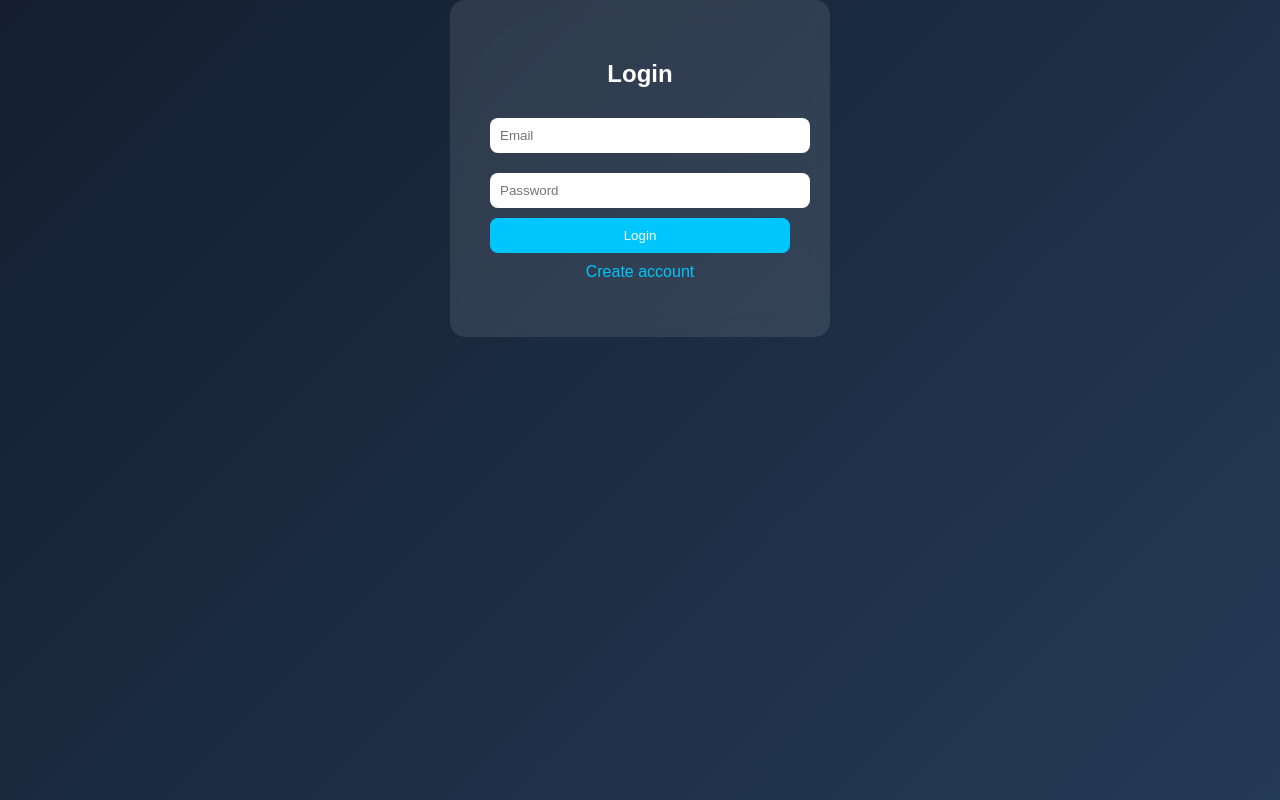
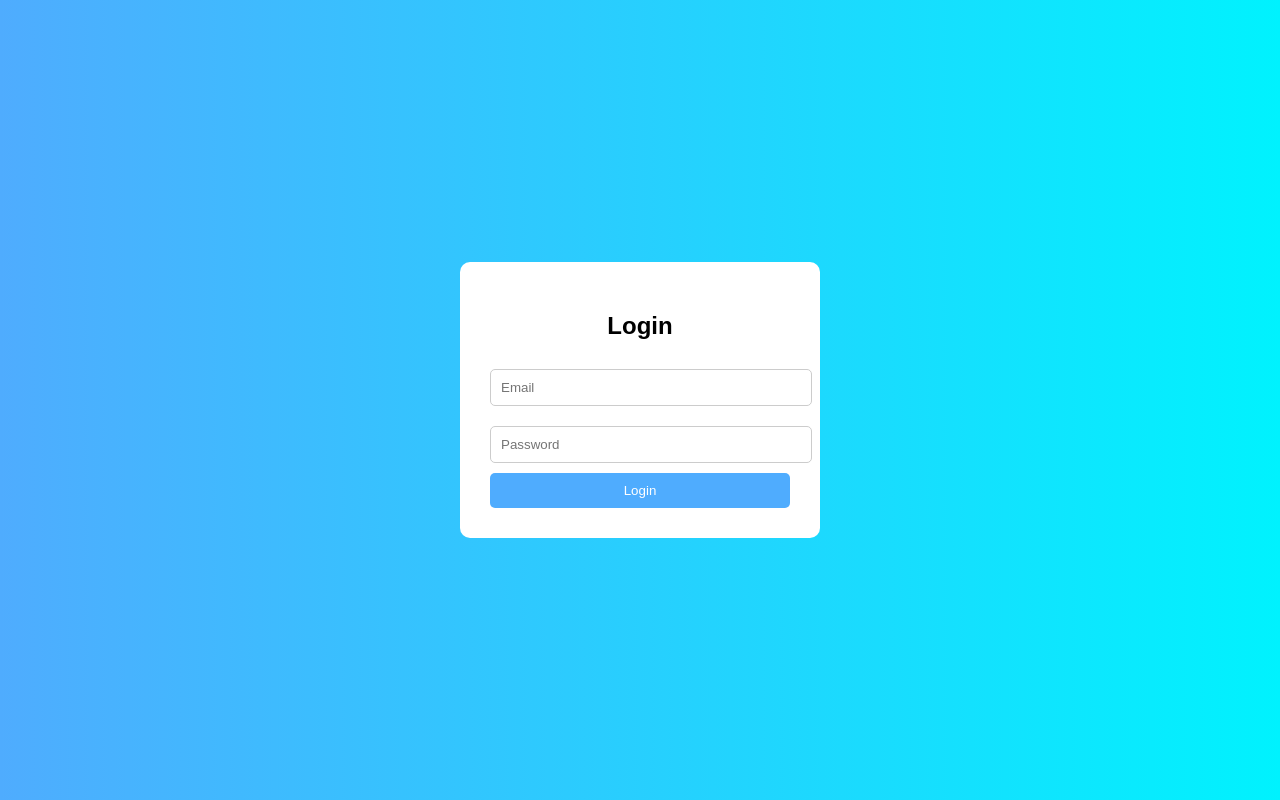
Before and after one commit to MARIAHUSSAIN123/auth-frontend1, a React (Vite) app: page / in a window 1280 px wide. Built offline with nearby package versions, Linux system fonts and the light colour scheme.

Commit message:
Update frontend files

```diff
--- a/src/App.css
+++ b/src/App.css
@@ -1,51 +1,42 @@
 body {
   margin: 0;
-  font-family: Arial;
-  background: linear-gradient(135deg, #141e30, #243b55);
-  height: 100vh;
+  font-family: Arial, sans-serif;
+  background: linear-gradient(to right, #4facfe, #00f2fe);
 }
 
 .container {
   display: flex;
   justify-content: center;
   align-items: center;
-  height: 100%;
+  height: 100vh;
 }
 
 .form-box {
-  background: rgba(255, 255, 255, 0.1);
-  padding: 40px;
-  border-radius: 15px;
-  backdrop-filter: blur(10px);
+  background: white;
+  padding: 30px;
+  border-radius: 10px;
   width: 300px;
   text-align: center;
-  color: white;
 }
 
-.form-box h2 {
-  margin-bottom: 20px;
-}
-
-.form-box input {
+input {
   width: 100%;
   padding: 10px;
   margin: 10px 0;
-  border: none;
-  border-radius: 8px;
+  border: 1px solid #ccc;
+  border-radius: 5px;
 }
 
-.form-box button {
+button {
   width: 100%;
   padding: 10px;
-  background: #00c6ff;
+  background: #4facfe;
+  color: white;
   border: none;
-  border-radius: 8px;
-  color: white;
+  border-radius: 5px;
   cursor: pointer;
 }
 
-.link {
-  margin-top: 10px;
-  cursor: pointer;
-  color: #00c6ff;
+button:hover {
+  background: #00c6ff;
 }
--- a/src/pages/Login.jsx
+++ b/src/pages/Login.jsx
@@ -1,6 +1,6 @@
 import { useState } from "react";
 import axios from "axios";
-import { useNavigate } from "react-router-dom";
+import "../App.css";   // ✅ IMPORTANT FIX
 
 function Login() {
   const [data, setData] = useState({
@@ -8,17 +8,14 @@ function Login() {
     password: ""
   });
 
-  const navigate = useNavigate();
-
   const API = import.meta.env.VITE_API_URL;
 
   const handleLogin = async () => {
     try {
       const res = await axios.post(`${API}/api/auth/login`, data);
-    console.log(res.data);
-    alert("Login Success");
+      alert(res.data.message);
     } catch (err) {
-    console.log(err.response?.data);
+      alert(err.response?.data?.message || "Error");
     }
   };
 
@@ -29,20 +26,20 @@ const handleLogin = async () => {
 
         <input
           placeholder="Email"
-          onChange={(e) => setData({ ...data, email: e.target.value })}
+          onChange={(e) =>
+            setData({ ...data, email: e.target.value })
+          }
         />
 
         <input
           type="password"
           placeholder="Password"
-          onChange={(e) => setData({ ...data, password: e.target.value })}
+          onChange={(e) =>
+            setData({ ...data, password: e.target.value })
+          }
         />
 
         <button onClick={handleLogin}>Login</button>
-
-        <p className="link" onClick={() => navigate("/signup")}>
-          Create account
-        </p>
       </div>
     </div>
   );
--- a/src/pages/Signup.jsx
+++ b/src/pages/Signup.jsx
@@ -1,6 +1,6 @@
 import { useState } from "react";
 import axios from "axios";
-import { useNavigate } from "react-router-dom";
+import "../App.css";   // ✅ IMPORTANT FIX
 
 function Signup() {
   const [data, setData] = useState({
@@ -9,17 +9,14 @@ function Signup() {
     password: ""
   });
 
-  const navigate = useNavigate();
-
   const API = import.meta.env.VITE_API_URL;
 
   const handleSignup = async () => {
     try {
       const res = await axios.post(`${API}/api/auth/signup`, data);
-    console.log(res.data);
-    alert("Signup Success");
+      alert(res.data.message);
     } catch (err) {
-    console.log(err.response?.data);
+      alert(err.response?.data?.message || "Error");
     }
   };
 
@@ -51,10 +48,6 @@ const handleSignup = async () => {
         />
 
         <button onClick={handleSignup}>Signup</button>
-
-        <p className="link" onClick={() => navigate("/")}>
-          Already have account? Login
-        </p>
       </div>
     </div>
   );
```
Also changed, not shown: 1 other file (tests, documents, lock files or other folders). Lines whose indentation alone changed are shown as unchanged.
